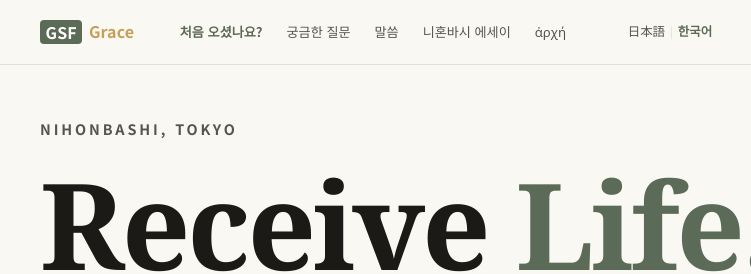
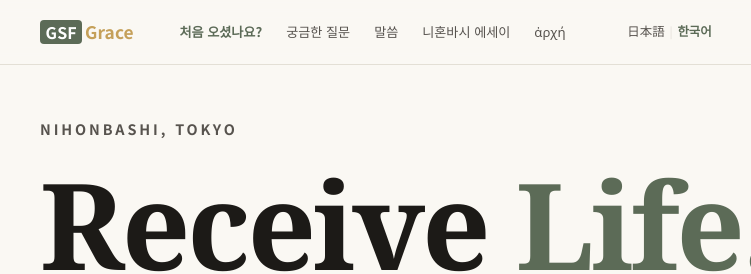
Before and after one commit to asiaunion/gsf-grace, an Astro site: page /ko in a window 1280 px wide. Shown: the top 274 px of the page, 84-835 px from the left. Built offline with nearby package versions, Linux system fonts and the light colour scheme; Astro itself is replaced by a stand-in of ours; a web font is replaced by a local one.

Commit message:
style: slightly increase Grace font size and tighten gap

```diff
--- a/src/components/Nav.astro
+++ b/src/components/Nav.astro
@@ -101,7 +101,7 @@ const navItems = lang === 'ja'
     justify-content: center;
     text-decoration: none;
     flex-shrink: 0;
-    gap: 0.4em;
+    gap: 0.15em;
   }
 
   .brand-gsf {
@@ -117,7 +117,7 @@ const navItems = lang === 'ja'
   }
 
   .brand-grace {
-    font-size: 1.0rem;
+    font-size: 1.08rem;
     font-weight: 700;
     color: #C5A059; /* premium gold */
     letter-spacing: 0.01em;
```
